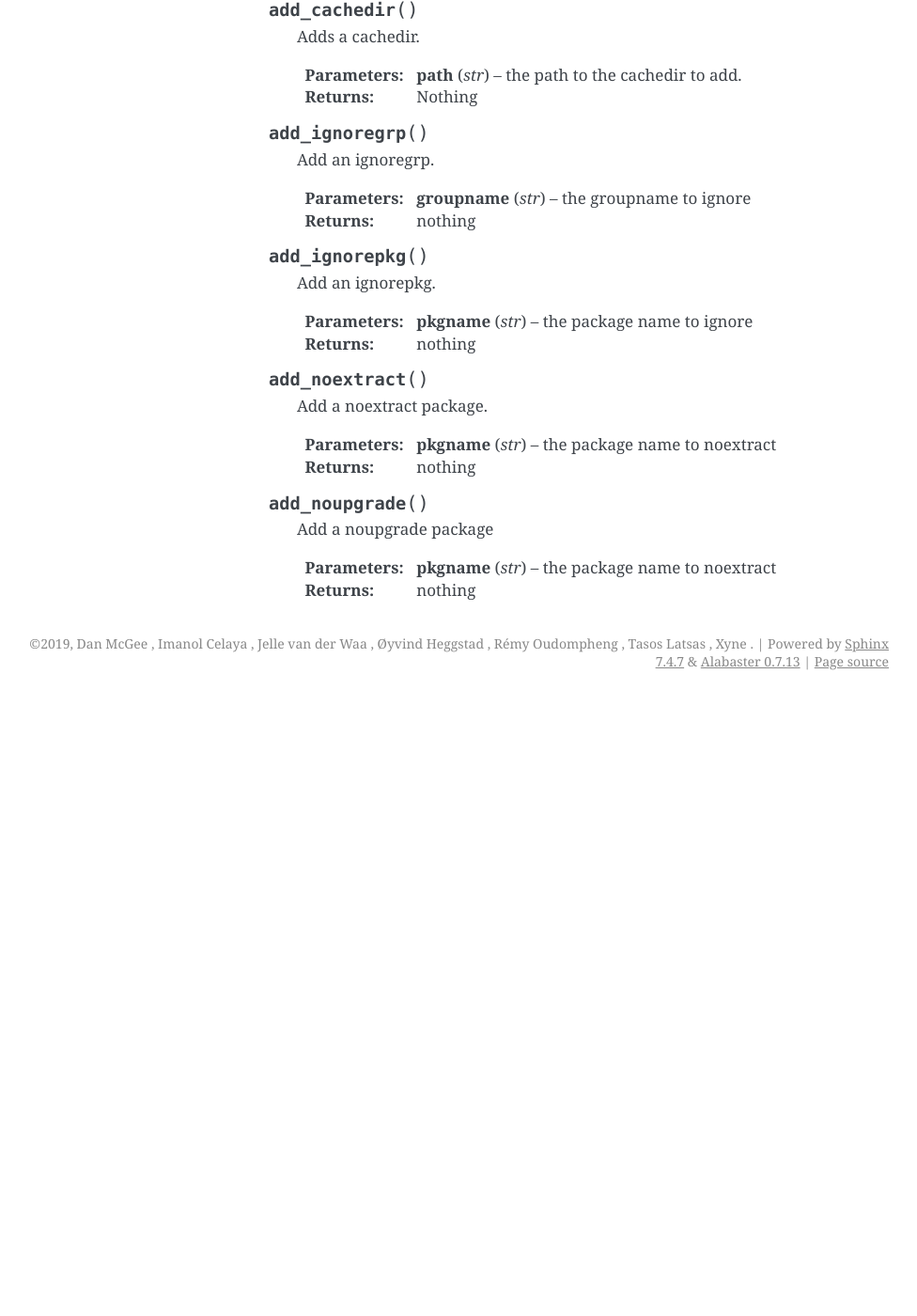
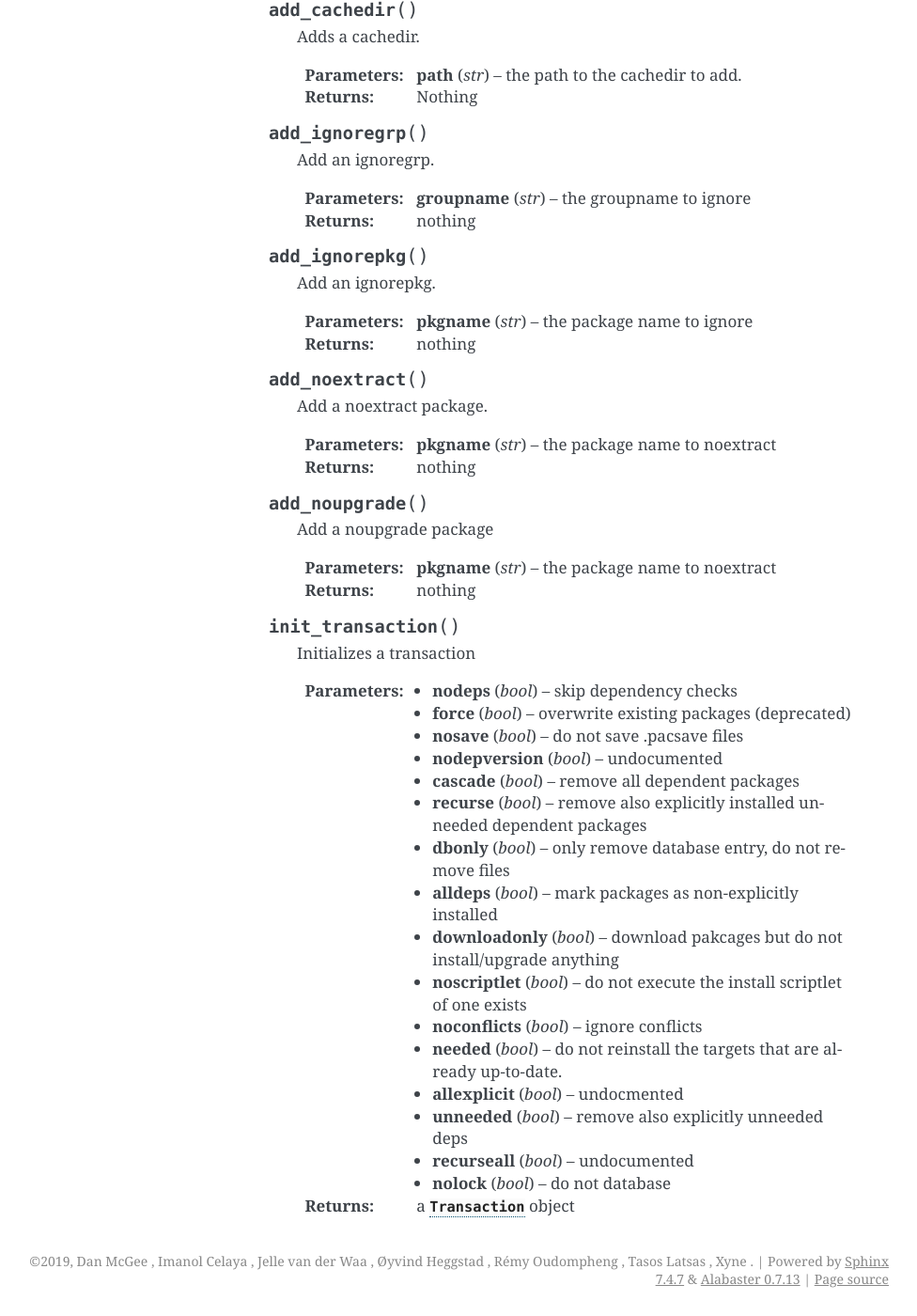
Before and after one commit to archlinux/pyalpm, a Sphinx documentation site: the page built from doc/pyalpm/Handle.rst, in a window 1280 px wide and 1400 px high, scrolled down 932 px. Shown: the whole window at 94% size, without its empty margins (164-1140 px from the left). Built offline with Sphinx 7.4.7, drawn with Linux system fonts in a browser that asks for light colours; formulas are drawn with MathJax 3; before the commit the page ends 1675 px from its top, so only the background shows below that; some of the changed text lies outside the part shown.

Commit message:
doc: add documentation for transactions
Create documentation for the transaction class.

```diff
--- a/doc/pyalpm/Handle.rst
+++ b/doc/pyalpm/Handle.rst
@@ -77,3 +77,25 @@ Handles are objects that provide access to pacman databases and transactions.
 
       :param str pkgname: the package name to noextract
       :returns: nothing
+
+   .. py:method:: init_transaction()
+
+      Initializes a transaction
+
+      :param bool nodeps: skip dependency checks
+      :param bool force: overwrite existing packages (deprecated)
+      :param bool nosave: do not save .pacsave files
+      :param bool nodepversion: undocumented
+      :param bool cascade: remove all dependent packages
+      :param bool recurse: remove also explicitly installed unneeded dependent packages
+      :param bool dbonly: only remove database entry, do not remove files
+      :param bool alldeps: mark packages as non-explicitly installed
+      :param bool downloadonly: download pakcages but do not install/upgrade anything
+      :param bool noscriptlet: do not execute the install scriptlet of one exists
+      :param bool noconflicts: ignore conflicts
+      :param bool needed: do not reinstall the targets that are already up-to-date.
+      :param bool allexplicit: undocmented
+      :param bool unneeded: remove also explicitly unneeded deps
+      :param bool recurseall: undocumented
+      :param bool nolock: do not database
+      :returns: a :class:`Transaction` object
--- a/doc/pyalpm/pyalpm.rst
+++ b/doc/pyalpm/pyalpm.rst
@@ -12,6 +12,7 @@ with Arch Linux package databases.
    Database
    Package
    Pyalpm
+   Transaction
 
 
 
```
Also changed, not shown: doc/pyalpm/Transaction.rst (added, +45 -0 lines).
